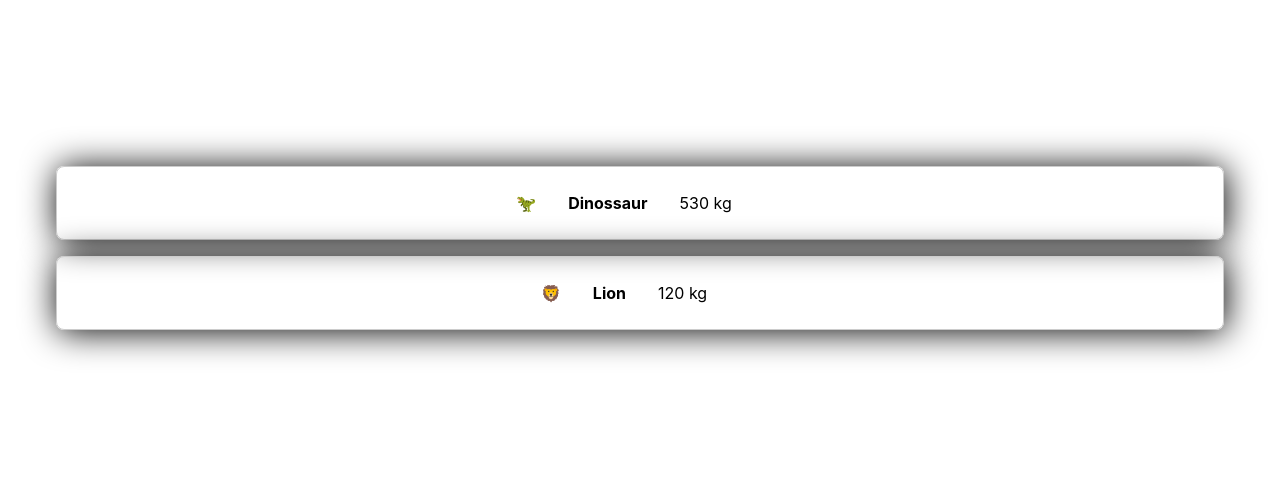
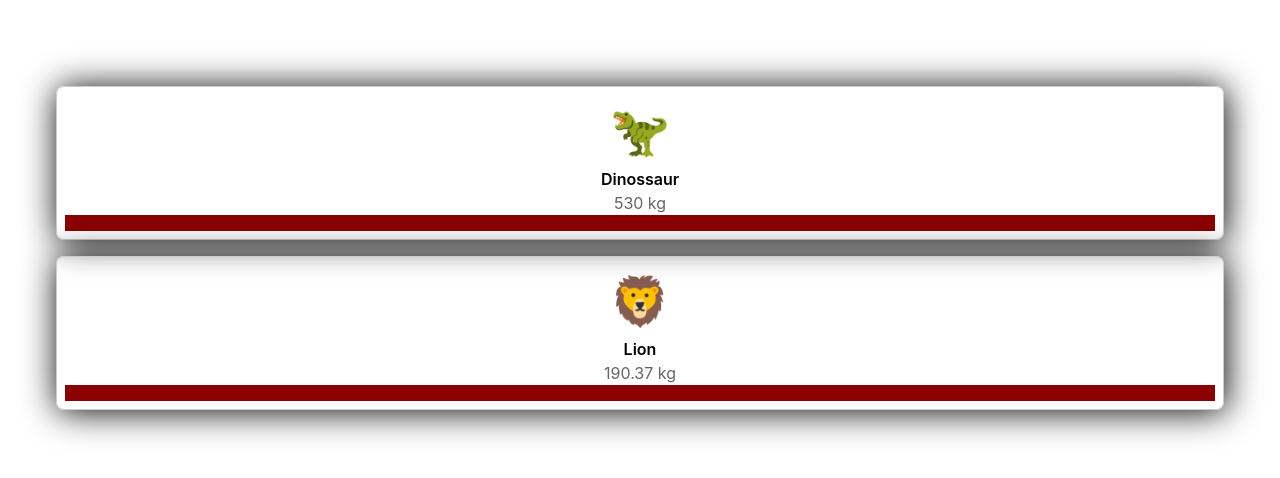
Before and after one commit to ufjf-dcc207/ufjf-dcc207-2024-3-a-atv03-DarlanHenrique, a React (Vite) app: page / in a window 1280 px wide. Shown: the part 152-630 px from the top of the page. Built offline with nearby package versions, Linux system fonts and the light colour scheme.

Commit message:
adding initial style

```diff
--- a/src/Animal.css
+++ b/src/Animal.css
@@ -4,12 +4,22 @@
     padding: 0.5em;
     border-radius: 0.5em;
     margin: 1em;
-    display: flex;
-    flex-wrap: wrap;
-    justify-content: center;
 }
 
-.animalItem {
-    margin: 0.5em;
-    padding: 0.5em;
+.animal :nth-child(1) {
+    font-size: 3em;
 }
+
+.animal :nth-child(2) {
+    font-weight: 600;
+}
+
+.animal :nth-child(3) {
+    opacity: 0.6;
+}
+
+.animal :nth-child(4) {
+    background-color: darkred;
+    color: red;
+    min-height: 1em;
+}
--- a/src/Animal.tsx
+++ b/src/Animal.tsx
@@ -7,11 +7,11 @@ interface AnimalProps {
     extinct: boolean;
 }
 
-export default function({icon, name, weight, extinct} : AnimalProps) {
+export default function Animal ({icon, name, weight, extinct} : AnimalProps) {
     return <div className="animal">
         <div className="animalItem">{icon}</div>
-        <div className="animalItem"><b>{name}</b></div>
-        <div className="animalItem">{weight} kg</div>
+        <div className="animalItem">{name}</div>
+        <div className="animalItem">{weight.toLocaleString()} kg</div>
         <div className="animalItem">{extinct}</div>
     </div>
 }
--- a/src/App.tsx
+++ b/src/App.tsx
@@ -5,7 +5,7 @@ function App() {
   return (
       <div className='app'>
         <Animal icon="🦖" name="Dinossaur" weight={530} extinct={true} />
-        <Animal icon="🦁" name="Lion" weight={120} extinct={false} />
+        <Animal icon="🦁" name="Lion" weight={190.37} extinct={false} />
       </div>
   )
 }
```
